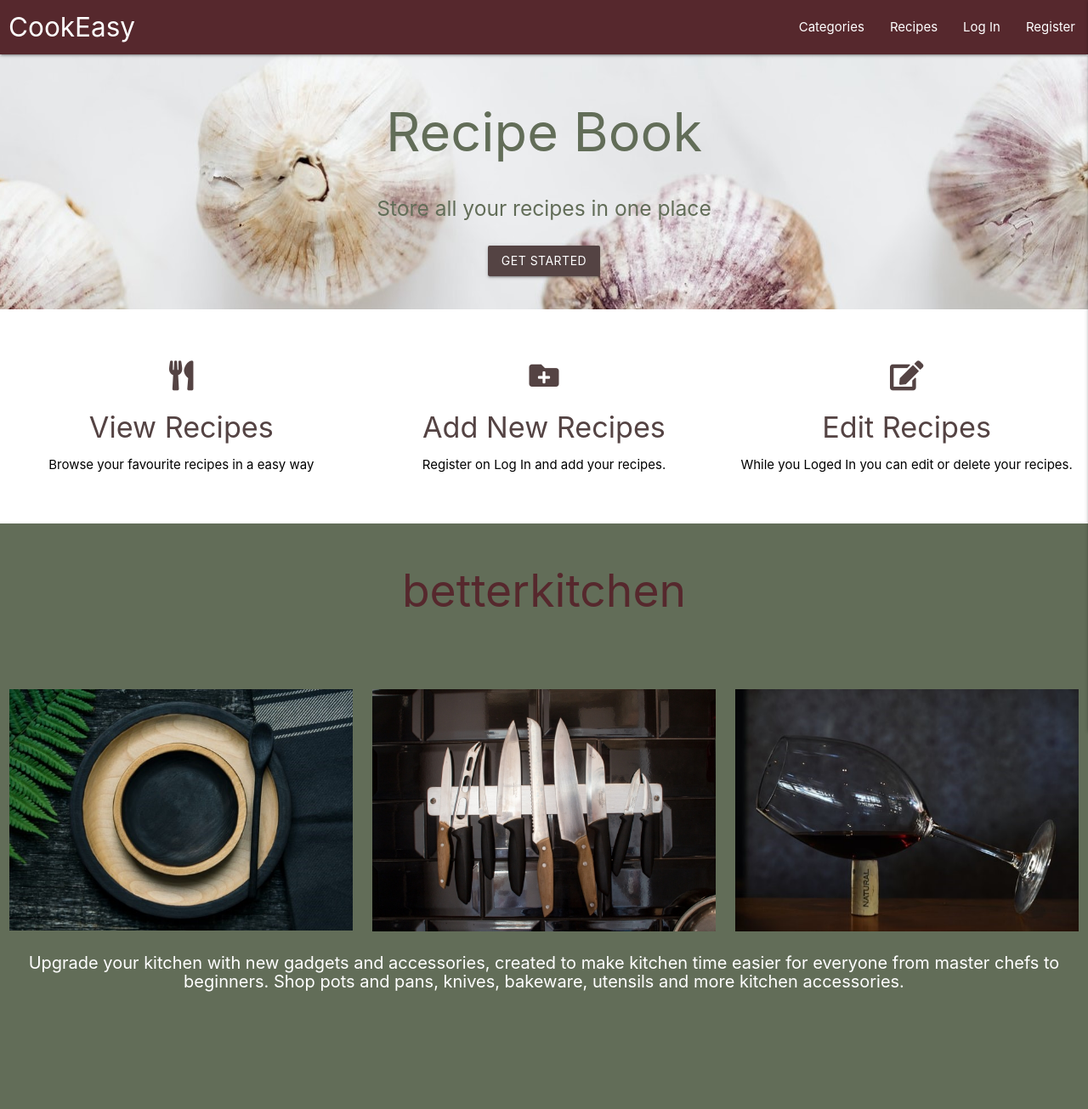
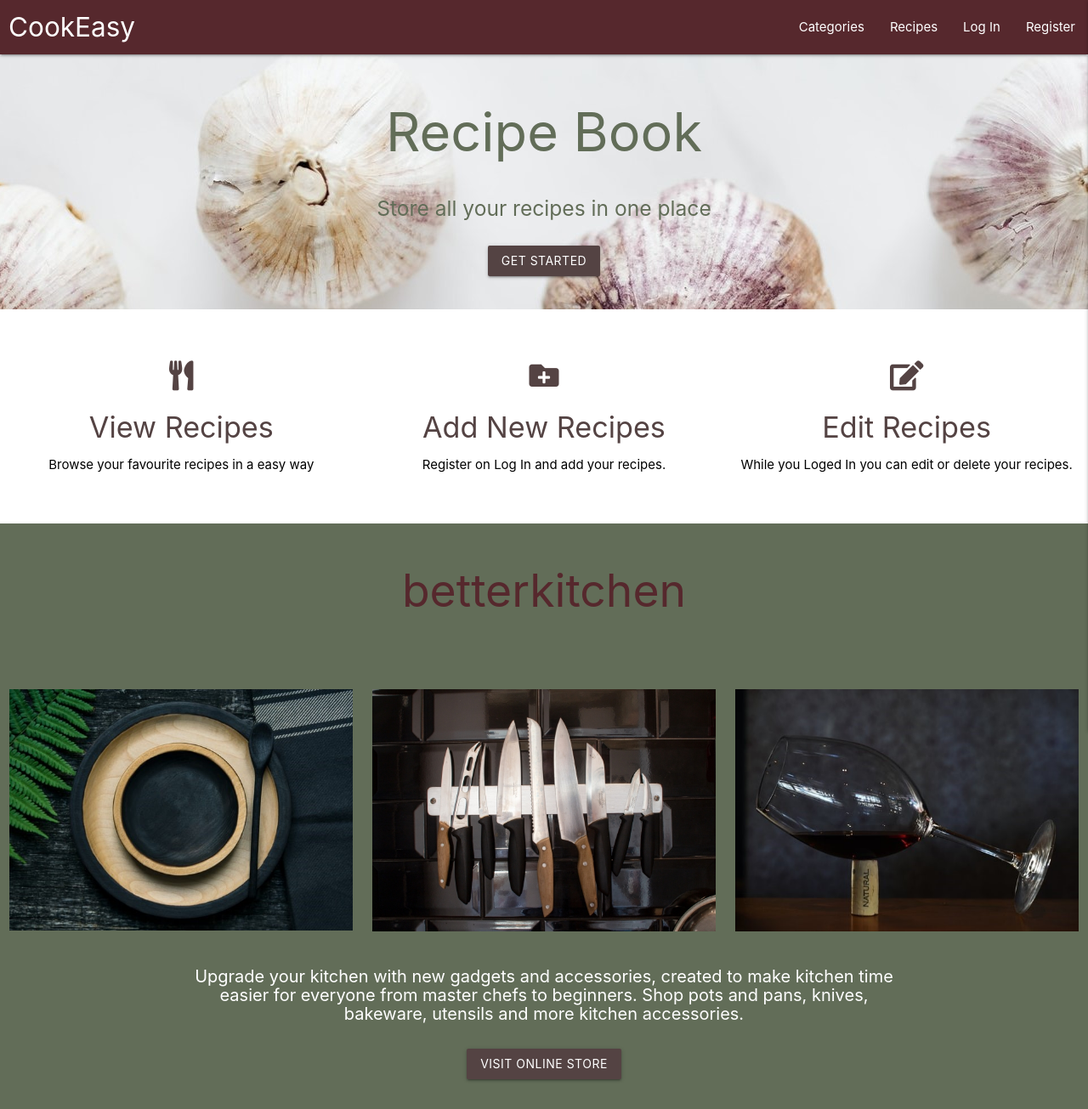
Before and after one commit to ErnestaMajute/MS3, a Flask app: page / in a window 1280 px wide. Shown: the whole page at 85% size. Before the commit the page ends 1167 px from the top, so only its background shows below. Run offline with Flask 2, Linux system fonts and the light colour scheme; data that the repository does not hold is empty; some libraries are stand-ins or nearby versions.

Commit message:
added button for promotion section

```diff
--- a/templates/index.html
+++ b/templates/index.html
@@ -10,7 +10,7 @@
         </div>
         <div class="parallax"><img src="static/css/images/index-garlic.jpg" alt="Garlic"></div>
         <div class="row center">
-            <a href="{{ url_for('register') }}" class="waves-effect waves-light btn btns-dark">GET STARTED</a>
+            <a href="{{ url_for('register') }}" class="btn btns-dark">GET STARTED</a>
         </div>
     </div>
     <div class="section cards-section center">
@@ -57,7 +57,10 @@
             </div>
         </div>
         <div class="row center">
-            <h5 class="promotion-font">Upgrade your kitchen with new gadgets and accessories, created to make kitchen time easier for everyone from master chefs to beginners. Shop pots and pans, knives, bakeware, utensils and more kitchen accessories.</h5>
+            <h5 class="promotion-font col s8 offset-s2">Upgrade your kitchen with new gadgets and accessories, created to make kitchen time easier for everyone from master chefs to beginners. Shop pots and pans, knives, bakeware, utensils and more kitchen accessories.</h5>
+        </div>
+        <div class="row center">
+            <a href="{{ url_for('register') }}" class="btn btns-dark">Visit online store</a>
         </div>
     </div>
 
```
